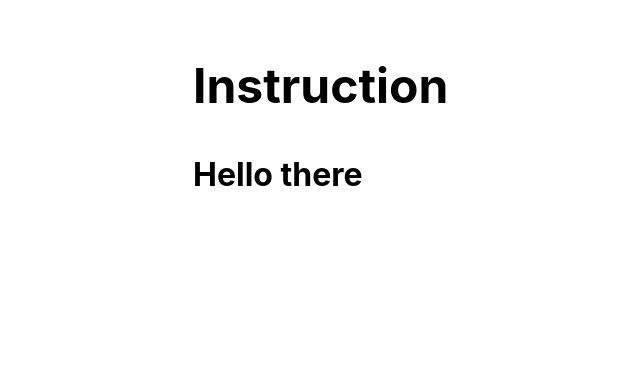
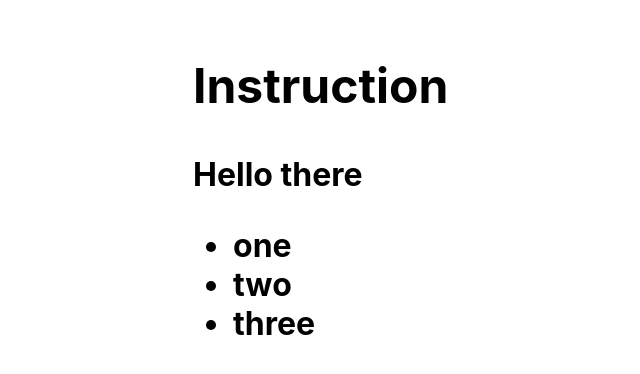
Before and after one commit to jackpark-dev/no-bs-ts, a React (Create React App) app in the folder ts-basics/series-1/episode-20/: page / in a window 1280 px wide. Shown: the top 374 px of the page, without its empty margins (63-703 px from the left). Built offline with nearby package versions, Linux system fonts and the light colour scheme.

Commit message:
#20 - Typescript/React - Setup and Properties
- Adding simple properties

```diff
--- a/ts-basics/series-1/episode-20/src/App.tsx
+++ b/ts-basics/series-1/episode-20/src/App.tsx
@@ -5,6 +5,18 @@
 
 const Box: React.FC = ({ children }) => {
   return <div>{children}</div>;
+};
+
+const List: React.FC<{
+  items: string[];
+}> = ({ items }) => {
+  return (
+    <ul>
+      {items.map((item, index) => (
+        <li key={index}>{item}</li>
+      ))}
+    </ul>
+  );
 };
 
 function App() {
@@ -17,6 +29,7 @@
     >
       <Heading title="Instruction" />
       <Box>Hello there</Box>
+      <List items={['one', 'two', 'three']} />
     </div>
   );
 }
```
Also changed, not shown: 2 other files (tests, documents, lock files or other folders).
